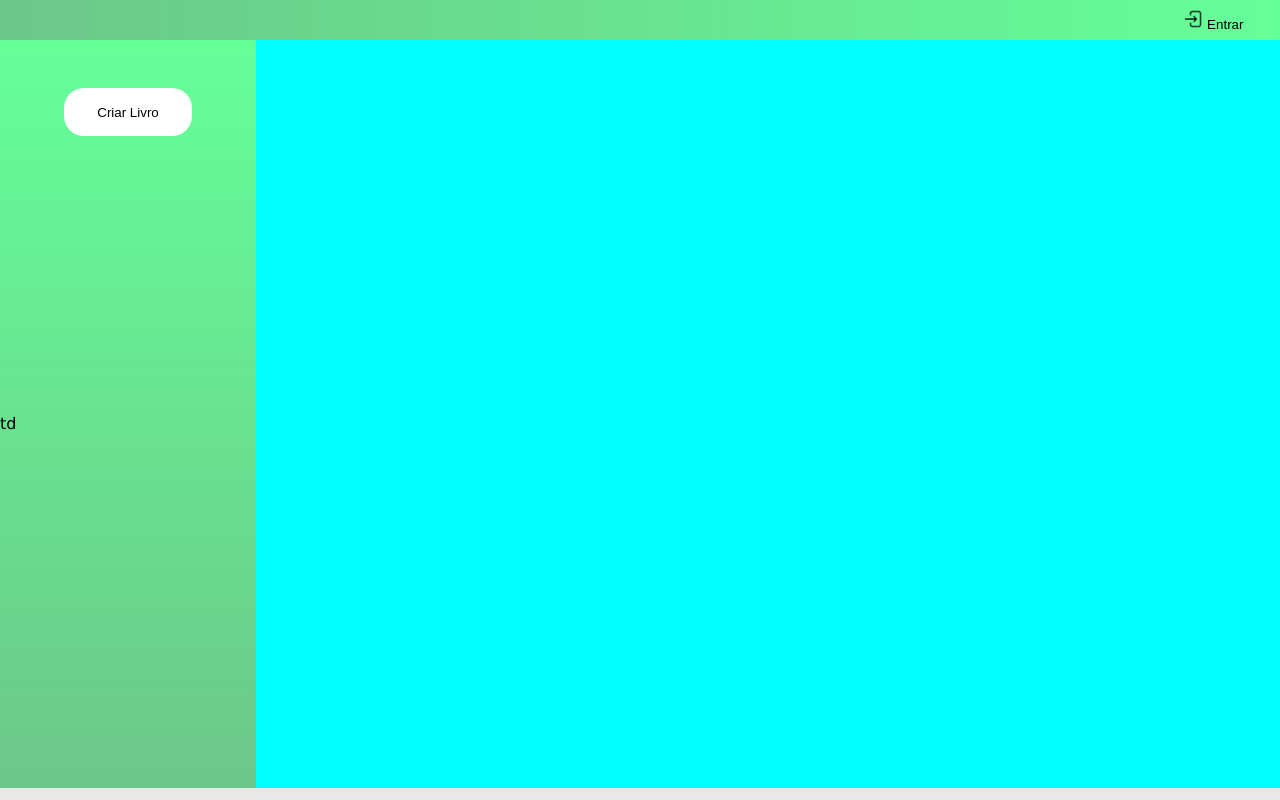
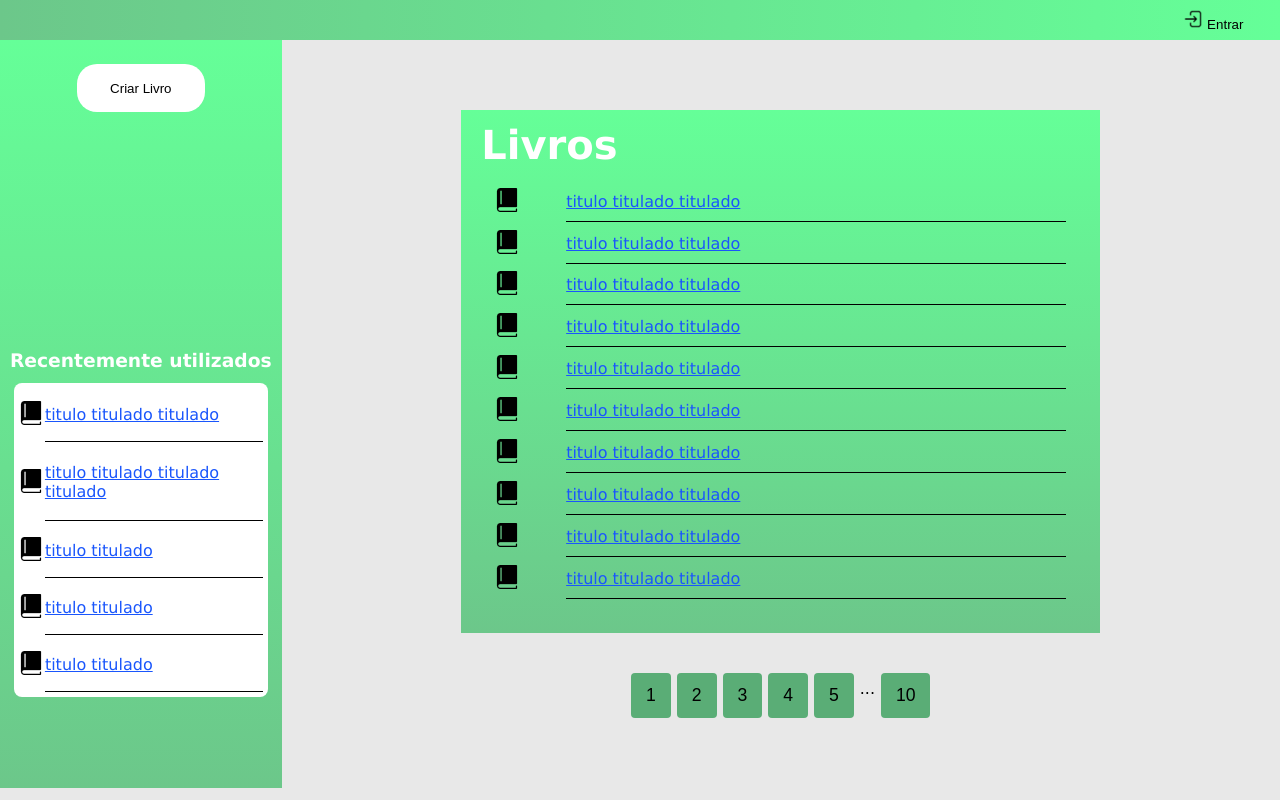
Before and after one commit to LucianoSegundo/DiarioDigital-Front-End, an Angular app: page /principal in a window 1280 px wide. Built offline with nearby package versions, Linux system fonts and the light colour scheme.

Commit message:
termino da formatação da tela principal

```diff
--- a/src/app/components/principal/principal.component.css
+++ b/src/app/components/principal/principal.component.css
@@ -8,7 +8,6 @@
 }
 .acesso {
   display: flex;
-  background: linear-gradient(180deg, var(--cSegun), var(--cPrim));
 }
 .acesso p {
   margin-top: 2vh;
@@ -35,6 +34,47 @@
   height: 15px;
 }
 
+.criar app-button {
+  margin-top: 3vh;
+}
+
+table{
+  width: 90%;
+  padding: 1%;
+  min-height: 70%;
+  background: white;
+  border-radius: 8px;
+
+  tr> td:last-child{
+  border-bottom: 1px solid black;
+  }
+
+}
+
+.botoes{
+  display: flex;
+  justify-content: center;
+
+  margin-top: 4%;
+  width: 30%;
+  gap: 2%;
+
+  button{
+    padding: 4% 5%;
+    font-size: 110%;
+    background: var(--PrimCon);
+    border: none;
+    border-radius: 4px;
+
+  }
+  button:hover{
+    background: var(--cPrim);
+
+  }
+  p{
+   padding: 2% 0;
+  }
+}
 @media (min-width: 1080px) {
   main {
     flex-direction: row;
@@ -42,19 +82,16 @@
   .acesso {
     flex-direction: column;
     justify-content: center;
-    width: 20vw;
-    section {
-      height: 50%;
-    }
+    width: 22vw;
+    background: linear-gradient(180deg, var(--cSegun), var(--cPrim));
+
   }
   .criar {
     display: flex;
     flex-direction: column;
     justify-content: start;
     align-items: center;
-  }
-  .criar app-button {
-    margin-top: 6vh;
+    height: 40%;
   }
 
   .acesso fieldset {
@@ -69,8 +106,112 @@
     }
   }
 
+  .recentes{
+    display: flex;
+    flex-direction: column;
+    align-items: center;
+    height: 60%;
+   h3{
+    color: white;
+    padding: 4% 0;
+   }
+  }
+
   .conteudo {
-    background-color: aqua;
-    width: 80vw;
+    width: 78vw;
+
+    display: flex;
+    flex-direction: column;
+    justify-content: center;
+    align-items: center;
+  }
+
+  .listas{
+    min-width: 60%;
+    min-height: 70%;
+    background: linear-gradient(180deg, var(--cSegun), var(--cPrim));
+    padding: 0 2%;
+    table{
+      padding: 2%;
+      background: none;
+      width: 100%;
+      min-height: 85%;
+    }
+    h3{
+      color: white;
+      font-size: 40px;
+      margin-top: 2%;
+    }
   }
 }
+
+@media (max-width: 1080px) {
+  .criar{
+    display: flex;
+
+    flex-direction: row;
+    justify-content: end;
+    align-items: end;
+    width: 100vw;
+    height: 19vh;
+    padding: 4%;
+  }
+  .criar app-button {
+    margin-left: 3%;
+  }
+  .recentes{display: none;}
+
+  .acesso fieldset {
+    width: 100%;
+    margin: 0%;
+    font-size: 20px;
+
+    input {
+      width: 100%;
+      height: 40px;
+      border: none;
+    }
+  }
+  .conteudo {
+    width: 100vw;
+    height: 81vh;
+    display: flex;
+    flex-direction: column;
+    justify-content: start;
+    align-items: center;
+  }
+
+  .listas{
+    width: 100%;
+    min-height: 70%;
+    background: linear-gradient(180deg, var(--cSegun), var(--cPrim));
+    padding: 0 2%;
+    table{
+      padding: 2%;
+      background: none;
+      width: 100%;
+      min-height: 85%;
+    }
+    h3{
+      color: white;
+      font-size: 40px;
+      margin-top: 2%;
+    }
+  }
+
+
+  .botoes{
+    margin-top: 8%;
+    width: 30%;
+    gap: 4%;
+
+    button{
+      padding: 6% 7%;
+      font-size: 160%;
+    }
+
+    p{
+     padding: 6% 0;
+    }
+  }
+}
--- a/src/app/components/principal/principal.component.html
+++ b/src/app/components/principal/principal.component.html
@@ -12,7 +12,7 @@
                         }
                     <p [className]="campoTitulo">O titulo deve conter no minimo 4 letras</p>
                     <fieldset [className]="campoTitulo">
-                        <img src="usuario.png" alt="">
+                        <img src="livro.png" alt="">
                         <input type="text" placeholder="Titulo" (blur)="CriarLivro()" formControlName="titulo" />
                     </fieldset>
                 </form>
@@ -20,8 +20,84 @@
             }
         </section>
         <section class="recentes">
-            td
+            <h3>Recentemente utilizados</h3>
+            <table>
+                <tr class="direcionador">
+                    <td>  <img src="livro.png" alt=""></td>
+                    <td>titulo titulado titulado</td>
+                </tr>
+                <tr class="direcionador">
+                    <td>  <img src="livro.png" alt=""></td>
+                    <td>titulo titulado titulado titulado</td>
+                </tr>
+                <tr class="direcionador">
+                    <td>  <img src="livro.png" alt=""></td>
+                    <td>titulo titulado</td>
+                </tr>
+                <tr class="direcionador">
+                    <td>  <img src="livro.png" alt=""></td>
+                    <td>titulo titulado</td>
+                </tr>
+                <tr class="direcionador">
+                    <td>  <img src="livro.png" alt=""></td>
+                    <td>titulo titulado</td>
+                </tr>
+            </table>
         </section>
     </section>
-    <section class="conteudo"></section>
+    <section class="conteudo">
+        <section class="listas">
+            <h3> Livros</h3>
+            <table>
+                <tr class="direcionador">
+                    <td>  <img src="livro.png" alt=""></td>
+                    <td>titulo titulado titulado</td>
+                </tr>
+                <tr class="direcionador">
+                    <td>  <img src="livro.png" alt=""></td>
+                    <td>titulo titulado titulado</td>
+                </tr>
+                <tr class="direcionador">
+                    <td>  <img src="livro.png" alt=""></td>
+                    <td>titulo titulado titulado</td>
+                </tr>
+                <tr class="direcionador">
+                    <td>  <img src="livro.png" alt=""></td>
+                    <td>titulo titulado titulado</td>
+                </tr>
+                <tr class="direcionador">
+                    <td>  <img src="livro.png" alt=""></td>
+                    <td>titulo titulado titulado</td>
+                </tr>
+                <tr class="direcionador">
+                    <td>  <img src="livro.png" alt=""></td>
+                    <td>titulo titulado titulado</td>
+                </tr><tr class="direcionador">
+                    <td>  <img src="livro.png" alt=""></td>
+                    <td>titulo titulado titulado</td>
+                </tr><tr class="direcionador">
+                    <td>  <img src="livro.png" alt=""></td>
+                    <td>titulo titulado titulado</td>
+                </tr>
+                <tr class="direcionador">
+                    <td>  <img src="livro.png" alt=""></td>
+                    <td>titulo titulado titulado</td>
+                </tr>
+                <tr class="direcionador">
+                    <td>  <img src="livro.png" alt=""></td>
+                    <td>titulo titulado titulado</td>
+                </tr>
+            </table>
+        </section>
+
+        <section class="botoes">
+            <button>1</button>
+            <button>2</button>
+            <button>3</button>
+            <button>4</button>
+            <button>5</button>
+            <p>...</p>
+            <button>10</button>
+        </section>
+    </section>
 </main>
--- a/src/styles.css
+++ b/src/styles.css
@@ -4,7 +4,7 @@
 
   --cPrim: rgb(108, 199, 138);
   --cSegun: rgb(101, 255, 152);
-  --PrimCon: rgb(78, 134, 97);
+  --PrimCon: rgb(90, 173, 118);
   --branco: rgb(252, 252, 252);
 
   --texto: rgb(39, 37, 37);
```
